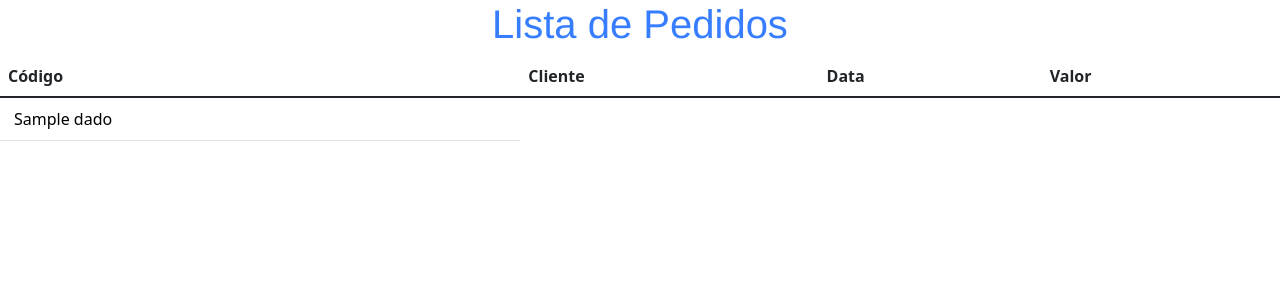
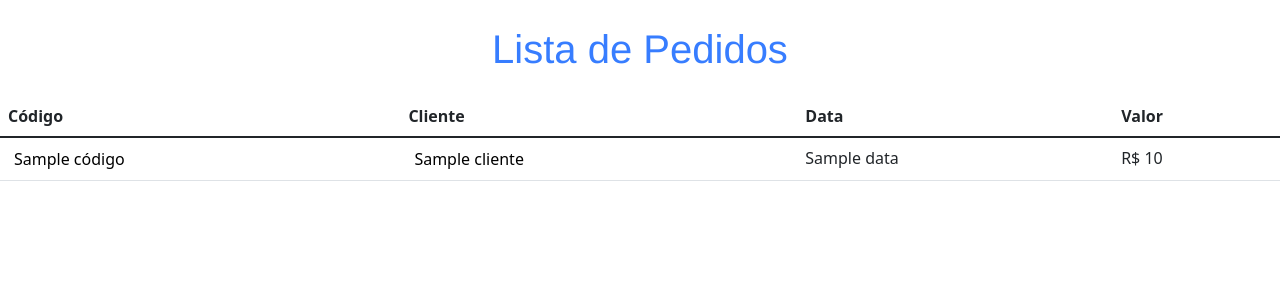
Before and after one commit to gabrielhcamacho/API-Data-Consuming, a Flask app: template templates/index.html in a window 1280 px wide. Shown: the top 300 px of the page. Run offline with Flask 2, Linux system fonts and the light colour scheme; the template is opened without the code that fills it: most values are stand-ins (such as "Sample title", 1, 10 or a date in 2020).

Commit message:
last front changes

```diff
--- a/static/styles.css
+++ b/static/styles.css
@@ -3,14 +3,15 @@
     justify-content: center;
     align-items: center;
     display: flex;
+    margin-bottom: 15px;
+    margin-top: 25px;
 }
 
 h1, h4{
-    font-size: 60px;
+    font-size: 40px;
     text-align: center;
     color:#377DFF;
     font-family: Helvetica, Arial, sans-serif;
-    margin-bottom: 30;
 }
 
 
@@ -24,9 +25,7 @@ h1, h4{
 }
 
 .vTotal{
-    width: 100%;
+    width: 90%;
     display: flex;
-    margin-right: 150px;
-    justify-content: flex-end;
-    margin-right: 40px;
+    justify-content:flex-end;
 }
--- a/templates/index.html
+++ b/templates/index.html
@@ -26,9 +26,10 @@
             {% for pedido in lista %}
               <tr>
                 {% set index = loop.index - 1 %}
-                {% for dado in pedido.values() %}
-                <td><form method="post" action="/"><button type="submit" name="submit_button" value={{index}} class="mybutton">{{dado}}</button></form></td>
-                {% endfor %}
+                <td><form method="post" action="/"><button type="submit" name="submit_button" value={{index}} class="mybutton">{{pedido['código']}}</button></form></td>
+                <td><form method="post" action="/"><button type="submit" name="submit_button" value={{index}} class="mybutton">{{pedido['cliente']}}</button></form></td>
+                <td>{{pedido['data']}}</td>
+                <td>R$ {{pedido['valor']}}</td>
               </tr>
             {% endfor %}
 
--- a/templates/pedidos.html
+++ b/templates/pedidos.html
@@ -27,13 +27,13 @@
                 <td>{{pedido['código']}}</td>
                 <td>{{pedido['produto']}}</td>
                 <td>{{pedido['quantidade']}}</td>
-                <td>{{pedido['valor']}}</td>
+                <td>R$ {{pedido['valor']}}</td>
             </tr>
         </tbody>
       </table>
 
       <div class="vTotal">
-            <h6><strong>Valor total: $</strong> {{pedido['quantidade'] * pedido['valor']}}</h6>
+            <h6><strong>Valor total: R$</strong> {{pedido['quantidade'] * pedido['valor']}}</h6>
       </div>
 
     </div>
```
